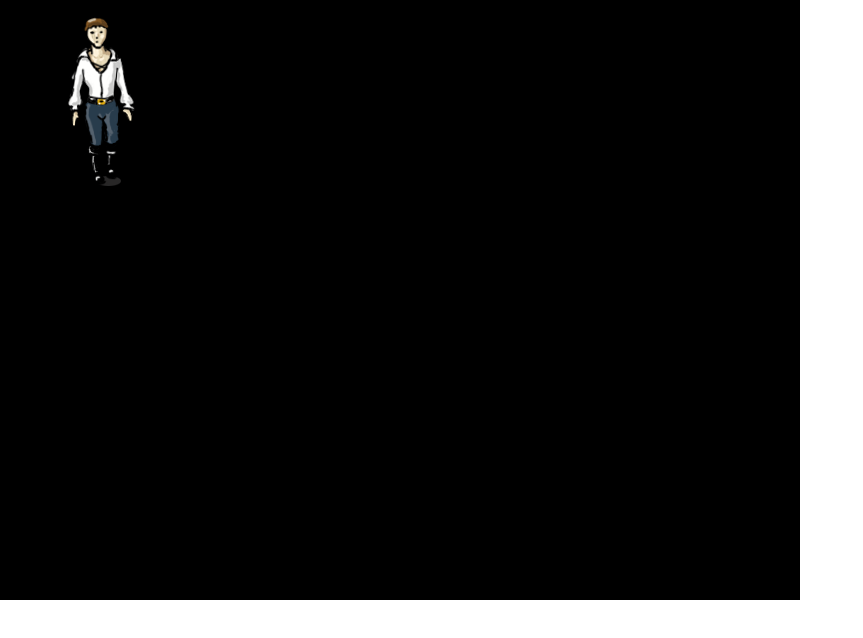
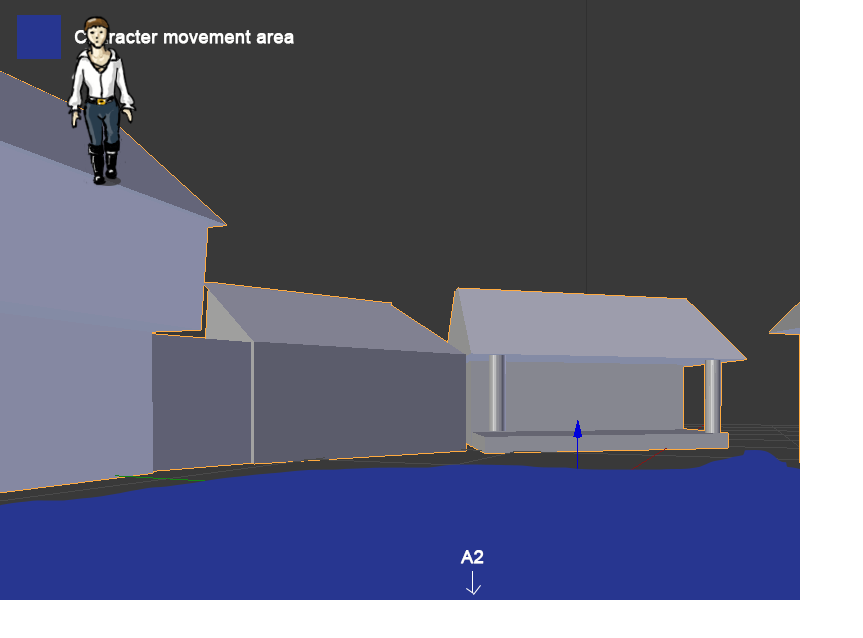
Before and after one commit to Sarcats/the-unlikely-hero, a plain HTML site: page theunlikelyhero/public_html/index.html in a window 1280 px wide. Shown: the whole page, without its empty margins (0-863 px from the left). Drawn offline with Linux system fonts and the light colour scheme; animation ran at ten frames a second.

Commit message:
changed background

```diff
--- a/theunlikelyhero/public_html/index.html
+++ b/theunlikelyhero/public_html/index.html
@@ -18,16 +18,19 @@ var game = new Phaser.Game(800, 600, Phaser.AUTO, '', { preload: preload, create
 
 function preload() {
 
-    game.load.spritesheet('player', 'assets/player2.png', 120, 180);
+        game.load.image('bg', 'assets/levels/tweepleton/A3.png');
+        game.load.spritesheet('player', 'assets/player2.png', 120, 180);
 
 }
-
+ var bg;
  var player;
  var controls;
 
 function create() {
 
 game.physics.startSystem(Phaser.Physics.ARCADE);
+
+ bg = game.add.sprite(0,0, 'bg');
 
  player = game.add.sprite(100,100, 'player');
  game.physics.arcade.enable(player);
```
